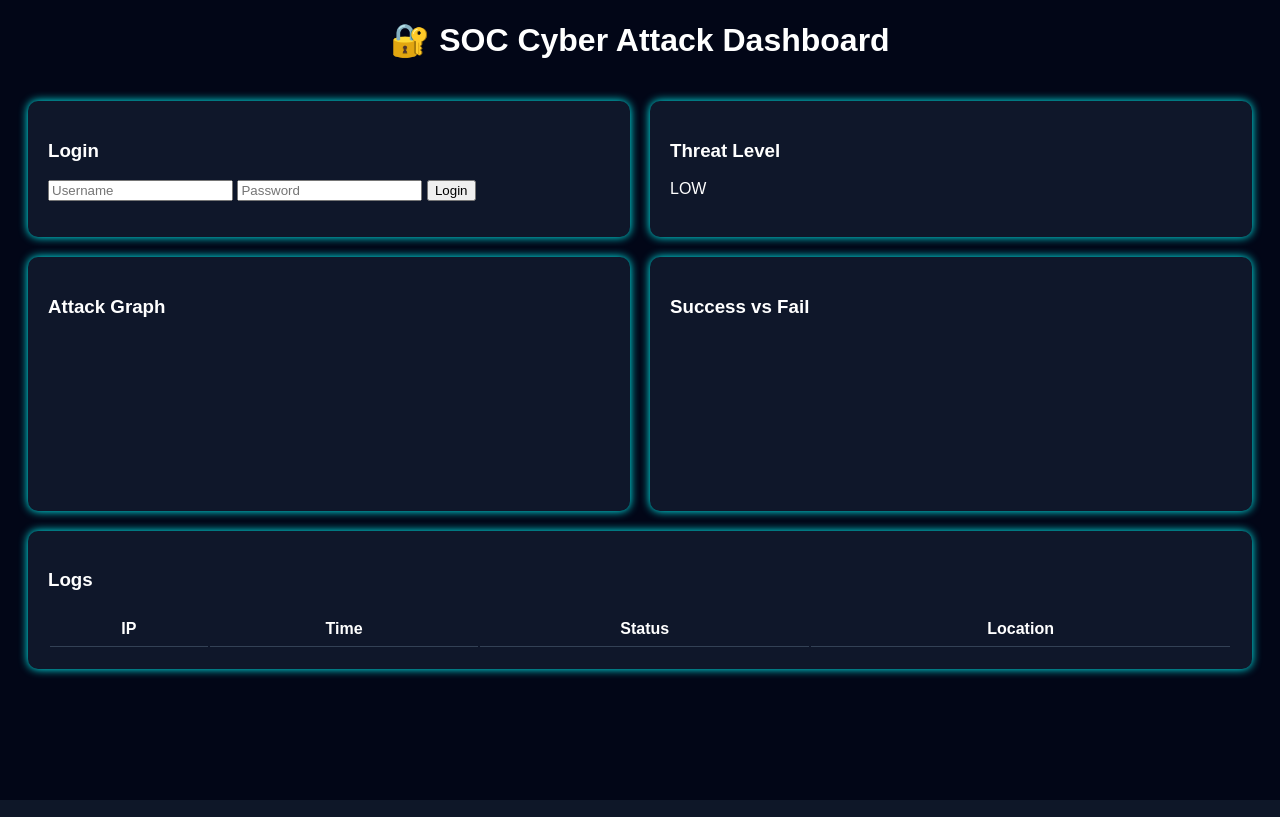
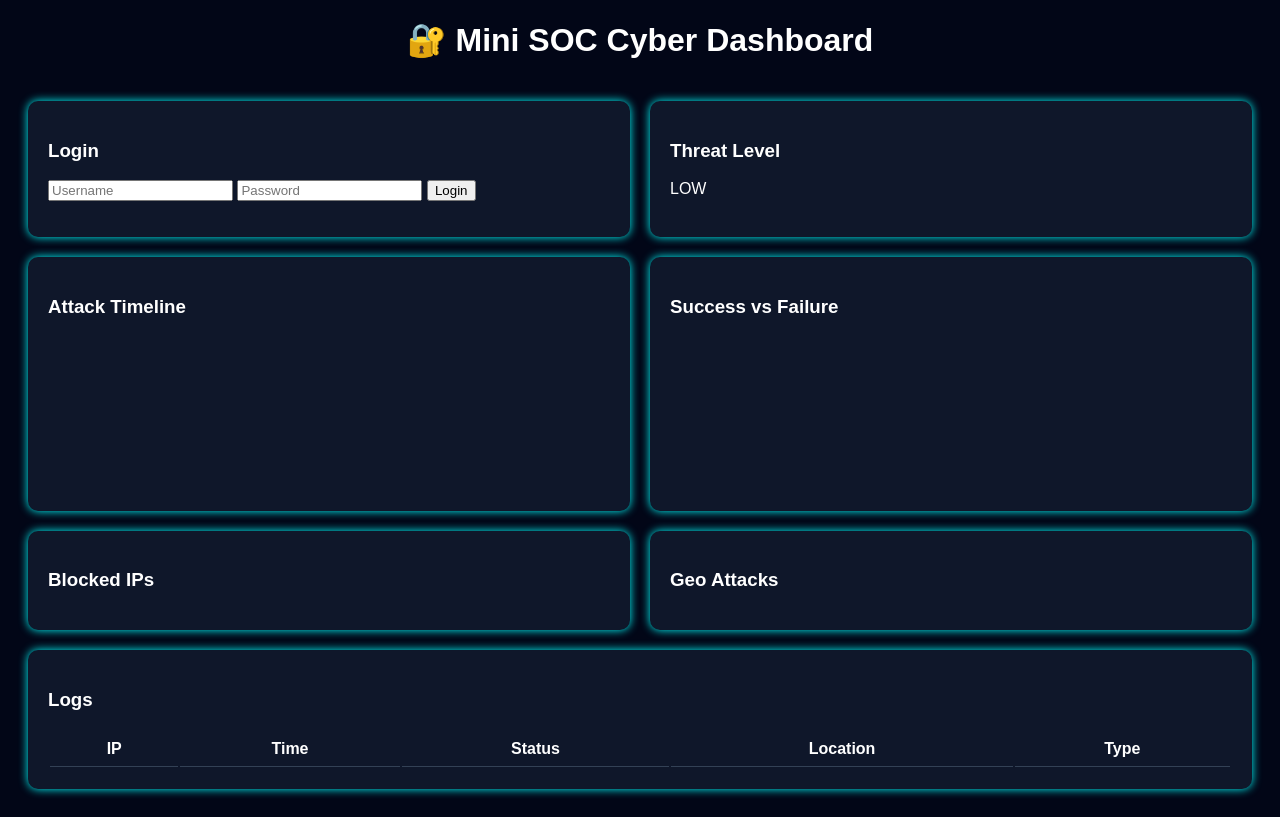
Before and after one commit to snehalahiri2005/brute-force-detector, a Flask app: page / in a window 1280 px wide. Run offline with Flask 3, Linux system fonts and the light colour scheme; lists and menus that the app fills with data are empty; a map, chart or similar area stays blank.

Commit message:
ultimate SOC dashboard

```diff
--- a/app.py
+++ b/app.py
@@ -6,6 +6,7 @@ app = Flask(__name__)
 attempts = {}
 blocked_ips = {}
 logs = []
+timeline = []
 
 VALID_USER = "admin"
 VALID_PASS = "1234"
@@ -20,11 +21,12 @@ def get_location(ip):
 @app.route("/", methods=["GET", "POST"])
 def login():
     message = ""
-    ip = request.remote_addr or "unknown"
+    ip = request.remote_addr or "127.0.0.1"
 
+    # Block check
     if ip in blocked_ips:
         if datetime.now() < blocked_ips[ip]:
-            return "🚫 BLOCKED: Suspicious activity detected!"
+            return "🚫 BLOCKED: Suspicious activity!"
         else:
             del blocked_ips[ip]
 
@@ -47,15 +49,26 @@ def login():
 
             if len(attempts[ip]) > MAX_ATTEMPTS:
                 blocked_ips[ip] = now + timedelta(seconds=BLOCK_TIME)
-                message = "🚫 BLOCKED: Too many attempts!"
+                message = "🚫 BLOCKED!"
             else:
                 message = f"❌ Failed Attempt {len(attempts[ip])}"
 
+        # Attack type
+        attack_type = "Brute Force" if len(attempts.get(ip, [])) > 3 else "Normal"
+
+        # Logs
         logs.append({
             "ip": ip,
             "time": now.strftime("%H:%M:%S"),
             "status": status,
-            "location": get_location(ip)
+            "location": get_location(ip),
+            "type": attack_type
+        })
+
+        # Timeline for graph
+        timeline.append({
+            "time": now.strftime("%H:%M:%S"),
+            "count": len(attempts.get(ip, []))
         })
 
     return render_template("index.html", message=message)
@@ -69,9 +82,16 @@ def get_logs():
         "attempts": {ip: len(times) for ip, times in attempts.items()},
         "blocked": list(blocked_ips.keys()),
         "logs": logs[-10:],
+        "timeline": timeline[-10:],
         "success": success,
         "fail": fail
     })
 
+@app.route("/unblock/<ip>")
+def unblock(ip):
+    if ip in blocked_ips:
+        del blocked_ips[ip]
+    return "Unblocked"
+
 if __name__ == "__main__":
     app.run(host="0.0.0.0", port=5000)
--- a/templates/index.html
+++ b/templates/index.html
@@ -5,7 +5,12 @@
     <script src="https://cdn.jsdelivr.net/npm/chart.js"></script>
 
     <style>
-        body { background:#020617; color:white; font-family:Arial; }
+        body {
+            background:#020617;
+            color:white;
+            font-family:Arial;
+        }
+
         h1 { text-align:center; }
 
         .grid {
@@ -36,8 +41,8 @@
 
 <body>
 
-<h1>🔐 SOC Cyber Attack Dashboard</h1>
-<div class="alert" id="alert">⚠️ HIGH THREAT DETECTED</div>
+<h1>🔐 Mini SOC Cyber Dashboard</h1>
+<div id="alert" class="alert">⚠️ HIGH THREAT DETECTED</div>
 
 <div class="grid">
 
@@ -57,20 +62,30 @@
 </div>
 
 <div class="card">
-<h3>Attack Graph</h3>
+<h3>Attack Timeline</h3>
 <canvas id="line"></canvas>
 </div>
 
 <div class="card">
-<h3>Success vs Fail</h3>
+<h3>Success vs Failure</h3>
 <canvas id="pie"></canvas>
+</div>
+
+<div class="card">
+<h3>Blocked IPs</h3>
+<ul id="blocked"></ul>
+</div>
+
+<div class="card">
+<h3>Geo Attacks</h3>
+<ul id="geo"></ul>
 </div>
 
 <div class="card" style="grid-column: span 2;">
 <h3>Logs</h3>
 <table>
 <thead>
-<tr><th>IP</th><th>Time</th><th>Status</th><th>Location</th></tr>
+<tr><th>IP</th><th>Time</th><th>Status</th><th>Location</th><th>Type</th></tr>
 </thead>
 <tbody id="logs"></tbody>
 </table>
@@ -85,14 +100,22 @@ async function loadData() {
     const res = await fetch('/logs');
     const data = await res.json();
 
-    const ips = Object.keys(data.attempts);
-    const values = Object.values(data.attempts);
+    // LINE GRAPH (FIXED)
+    const times = data.timeline.map(t => t.time);
+    const counts = data.timeline.map(t => t.count);
 
-    // LINE CHART
     if(lineChart) lineChart.destroy();
     lineChart = new Chart(document.getElementById('line'), {
         type:'line',
-        data:{ labels:ips, datasets:[{label:'Attempts', data:values, borderColor:'cyan'}]}
+        data:{
+            labels:times,
+            datasets:[{
+                label:'Attack Rate',
+                data:counts,
+                borderColor:'cyan',
+                fill:true
+            }]
+        }
     });
 
     // PIE
@@ -105,28 +128,35 @@ async function loadData() {
         }
     });
 
+    // BLOCKED
+    document.getElementById("blocked").innerHTML =
+        data.blocked.map(ip => `<li>${ip}</li>`).join("");
+
+    // GEO
+    document.getElementById("geo").innerHTML =
+        data.logs.map(l => `<li>${l.location} (${l.ip})</li>`).join("");
+
     // LOG TABLE
-    let table="";
-    data.logs.forEach(l=>{
-        table+=`<tr>
-        <td>${l.ip}</td>
-        <td>${l.time}</td>
-        <td>${l.status}</td>
-        <td>${l.location}</td>
-        </tr>`;
-    });
-    document.getElementById("logs").innerHTML = table;
+    document.getElementById("logs").innerHTML =
+        data.logs.map(l => `
+            <tr>
+            <td>${l.ip}</td>
+            <td>${l.time}</td>
+            <td>${l.status}</td>
+            <td>${l.location}</td>
+            <td>${l.type}</td>
+            </tr>
+        `).join("");
 
     // THREAT LEVEL
-    let total = data.fail;
     let threat = document.getElementById("threat");
     let alert = document.getElementById("alert");
 
-    if(total < 5){
+    if(data.fail < 5){
         threat.innerText="LOW";
         alert.style.display="none";
     }
-    else if(total < 10){
+    else if(data.fail < 10){
         threat.innerText="MEDIUM";
         alert.style.display="none";
     }
```
Also changed, not shown: 1 other file.
